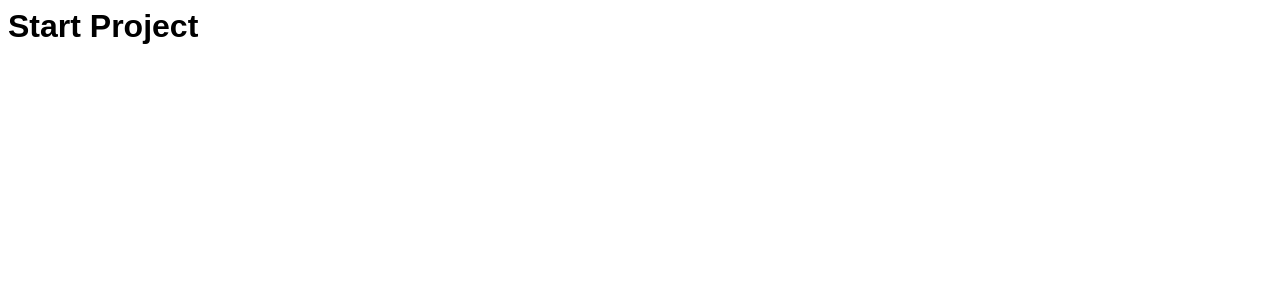
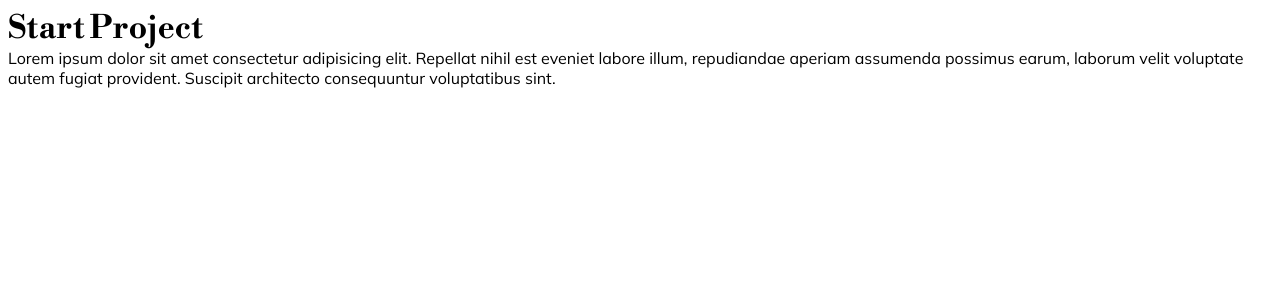
Before and after one commit to ArtRIFF/final-project, a React (Create React App) app in the folder client/: page / in a window 1280 px wide. Shown: the top 300 px of the page. Built offline with nearby package versions, Linux system fonts and the light colour scheme.

Commit message:
add fonts in normalize class - global

```diff
--- a/client/src/components/App.jsx
+++ b/client/src/components/App.jsx
@@ -2,7 +2,10 @@ import * as React from 'react';
 
 const App = () => {
   return (
+    <>
     <h1 className='title'>Start Project</h1>
+    <p>Lorem ipsum dolor sit amet consectetur adipisicing elit. Repellat nihil est eveniet labore illum, repudiandae aperiam assumenda possimus earum, laborum velit voluptate autem fugiat provident. Suscipit architecto consequuntur voluptatibus sint.</p>
+    </>
   );
 }
 
--- a/client/src/global_scss/fonts.scss
+++ b/client/src/global_scss/fonts.scss
@@ -1,15 +1,15 @@
-@font-face { font-family: 'Libre Bodoni', sans-serif;
+@font-face { font-family: 'Libre Bodoni Bold';
   src: url('../fonts/Libre_Bodoni/LibreBodoni-Bold.ttf');
-  src: url('../fonts/Libre_Bodoni/LibreBodoni-Italic.ttf');
-  src: url('../fonts/Libre_Bodoni/LibreBodoni-Medium.ttf');
-  src: url('../fonts/Libre_Bodoni/LibreBodoni-Regular.ttf');
+  // src: url('../fonts/Libre_Bodoni/LibreBodoni-Italic.ttf');
+  // src: url('../fonts/Libre_Bodoni/LibreBodoni-Medium.ttf');
+  // src: url('../fonts/Libre_Bodoni/LibreBodoni-Regular.ttf');
 }
 
 @font-face {
-  font-family: 'Mulish', sans-serif;
-  src: url('../fonts/Mulish/Mulish-Bold.ttf');
-  src: url('../fonts/Mulish/Mulish-Italic.ttf');
-  src: url('../fonts/Mulish/Mulish-Light.ttf');
-  src: url('../fonts/Mulish/Mulish-Medium.ttf');
+  font-family: 'Mulish Regular';
+  // src: url('../fonts/Mulish/Mulish-Bold.ttf');
+  // src: url('../fonts/Mulish/Mulish-Italic.ttf');
+  // src: url('../fonts/Mulish/Mulish-Light.ttf');
+  // src: url('../fonts/Mulish/Mulish-Medium.ttf');
   src: url('../fonts/Mulish/Mulish-Regular.ttf');
     }
--- a/client/src/global_scss/global_style.scss
+++ b/client/src/global_scss/global_style.scss
@@ -7,7 +7,6 @@
 
 .global {
   margin: 0;
-
 }
 
 a {
@@ -23,7 +22,12 @@ li {
   list-style-type: none;
 }
 
-h1,h2,h3,h4,h5,p{
+h1,h2,h3,h4,h5{
   margin: 0;
   font-family: $main-font;
 }
+
+p {
+  margin: 0;
+  font-family: $secondary-font;
+}
--- a/client/src/global_scss/vars.scss
+++ b/client/src/global_scss/vars.scss
@@ -1,10 +1,12 @@
+@import './fonts.scss';
+
 $mobile-size: 320px;
 $desktop-size: 768px;
 $notebook-size: 1200px;
 $margin-center: 0 auto;
 
-$main-font: 'Libre Bodoni', sans-serif;
-$secondary-font: 'Mulish', sans-serif;
+$main-font: 'Libre Bodoni Bold';
+$secondary-font: 'Mulish Regular';
 
 $accent-color: #E36709;
 $accent-background-color: #EDE8E7;
```
